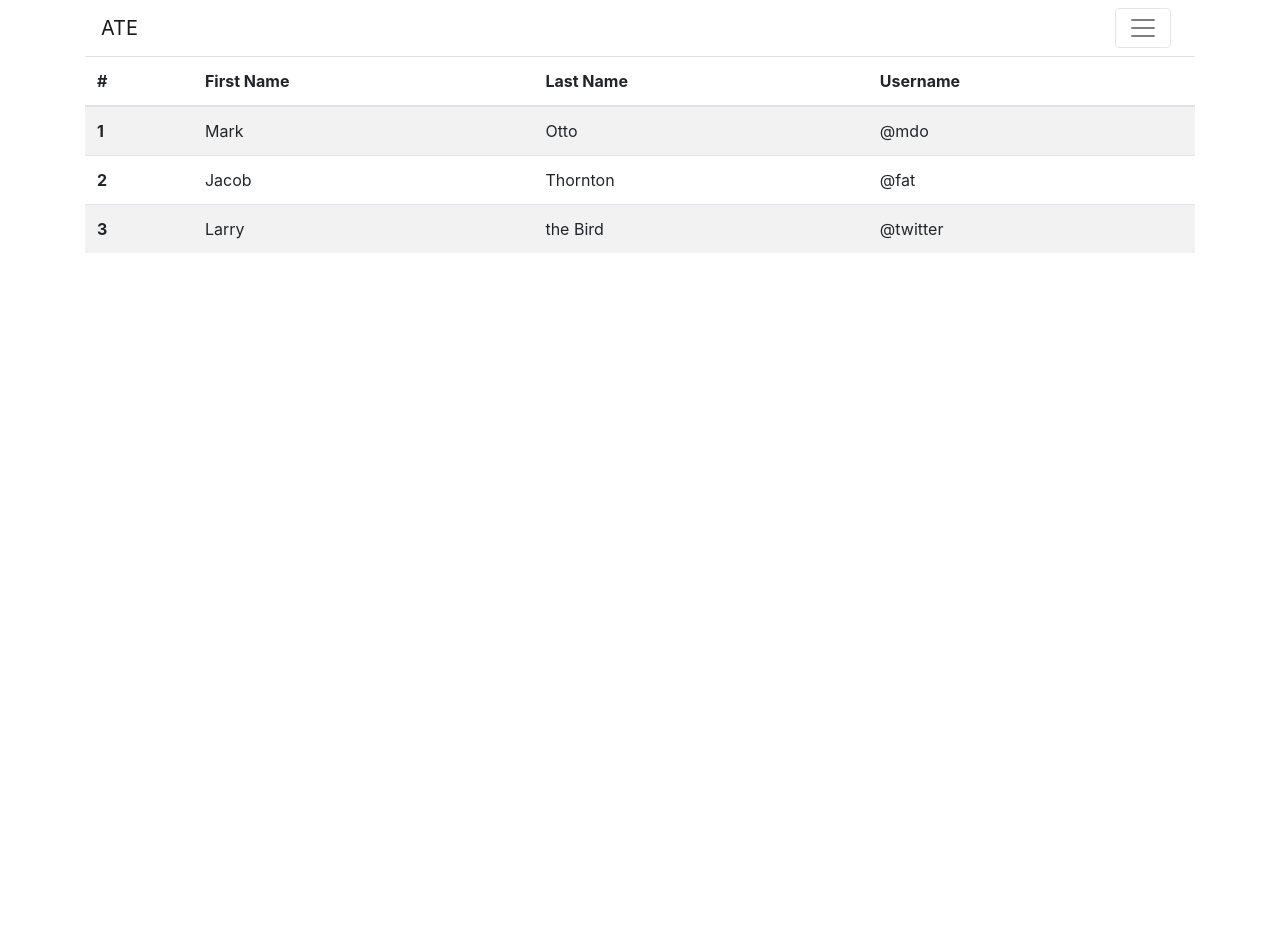
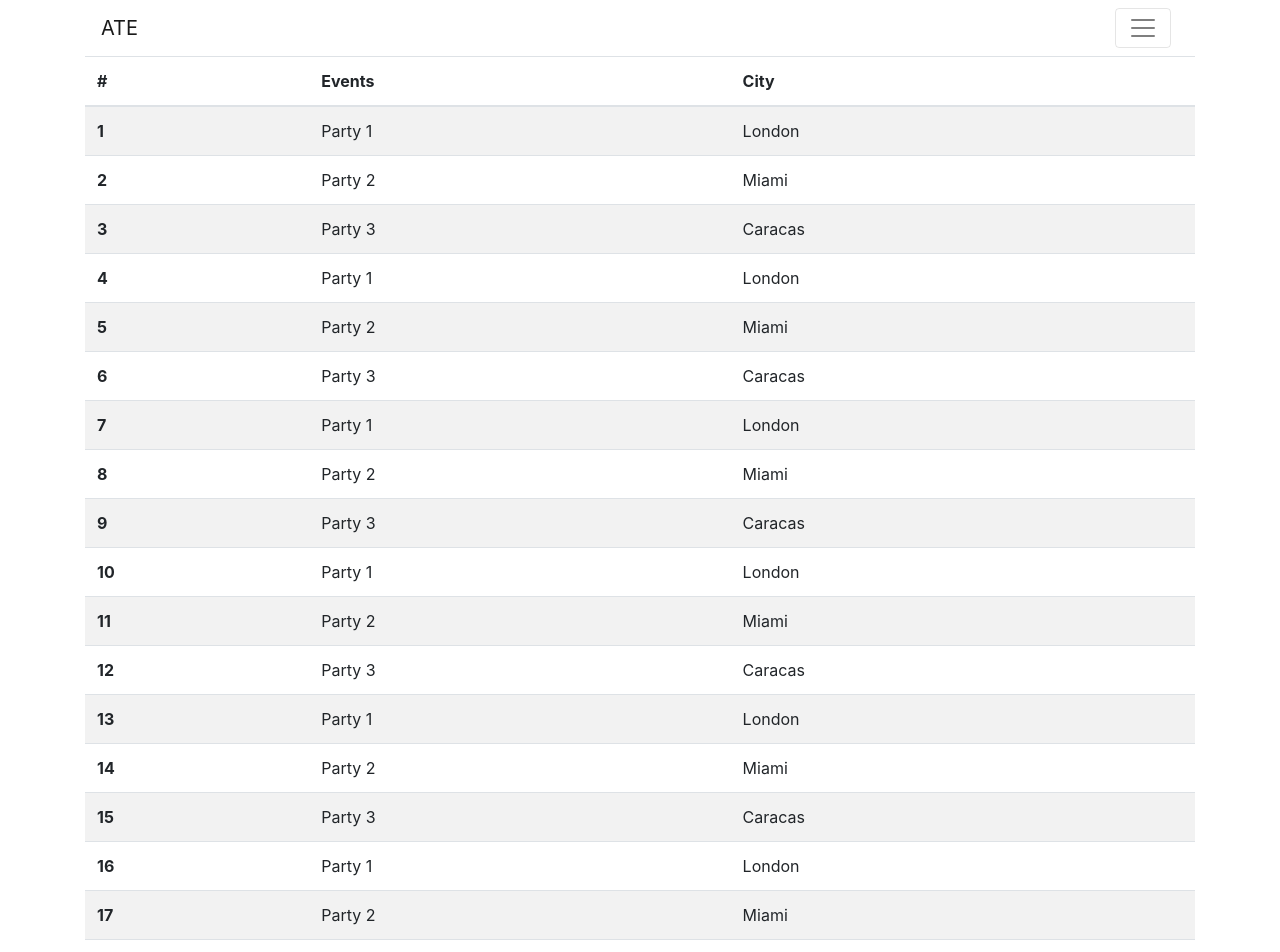
Before and after one commit to xadrijo/ate-app, a React (Create React App) app: page / in a window 1280 px wide. Shown: the top 952 px of the page. Before the commit the page ends 800 px from the top, so only its background shows below. Built offline with nearby package versions, Linux system fonts and the light colour scheme.

Commit message:
Added scanner functionalities

```diff
--- a/package.json
+++ b/package.json
@@ -6,6 +6,7 @@
     "bootstrap": "^4.1.1",
     "react": "^16.4.2",
     "react-dom": "^16.4.2",
+    "react-qr-reader": "^2.1.0",
     "react-router-dom": "^4.3.1",
     "react-scripts": "1.1.5",
     "reactstrap": "^6.4.0"
--- a/src/components/App.js
+++ b/src/components/App.js
@@ -1,5 +1,4 @@
 import React, { Component } from 'react';
-import EvensTable from './EventsTable';
 import './App.css';
 import Header from './Header';
 import EventsTable from './EventsTable';
--- a/src/components/EventsTable.js
+++ b/src/components/EventsTable.js
@@ -8,29 +8,100 @@ class EventsTable extends React.Component {
         <thead>
           <tr>
             <th>#</th>
-            <th>First Name</th>
-            <th>Last Name</th>
-            <th>Username</th>
+            <th>Events</th>
+            <th>City</th>
           </tr>
         </thead>
         <tbody>
           <tr>
             <th scope="row">1</th>
-            <td>Mark</td>
-            <td>Otto</td>
-            <td>@mdo</td>
+            <td>Party 1</td>
+            <td>London</td>
           </tr>
           <tr>
             <th scope="row">2</th>
-            <td>Jacob</td>
-            <td>Thornton</td>
-            <td>@fat</td>
+            <td>Party 2</td>
+            <td>Miami</td>
           </tr>
           <tr>
             <th scope="row">3</th>
-            <td>Larry</td>
-            <td>the Bird</td>
-            <td>@twitter</td>
+            <td>Party 3</td>
+            <td>Caracas</td>
+          </tr>
+          <tr>
+            <th scope="row">4</th>
+            <td>Party 1</td>
+            <td>London</td>
+          </tr>
+          <tr>
+            <th scope="row">5</th>
+            <td>Party 2</td>
+            <td>Miami</td>
+          </tr>
+          <tr>
+            <th scope="row">6</th>
+            <td>Party 3</td>
+            <td>Caracas</td>
+          </tr>
+          <tr>
+            <th scope="row">7</th>
+            <td>Party 1</td>
+            <td>London</td>
+          </tr>
+          <tr>
+            <th scope="row">8</th>
+            <td>Party 2</td>
+            <td>Miami</td>
+          </tr>
+          <tr>
+            <th scope="row">9</th>
+            <td>Party 3</td>
+            <td>Caracas</td>
+          </tr>
+          <tr>
+            <th scope="row">10</th>
+            <td>Party 1</td>
+            <td>London</td>
+          </tr>
+          <tr>
+            <th scope="row">11</th>
+            <td>Party 2</td>
+            <td>Miami</td>
+          </tr>
+          <tr>
+            <th scope="row">12</th>
+            <td>Party 3</td>
+            <td>Caracas</td>
+          </tr>
+          <tr>
+            <th scope="row">13</th>
+            <td>Party 1</td>
+            <td>London</td>
+          </tr>
+          <tr>
+            <th scope="row">14</th>
+            <td>Party 2</td>
+            <td>Miami</td>
+          </tr>
+          <tr>
+            <th scope="row">15</th>
+            <td>Party 3</td>
+            <td>Caracas</td>
+          </tr>
+          <tr>
+            <th scope="row">16</th>
+            <td>Party 1</td>
+            <td>London</td>
+          </tr>
+          <tr>
+            <th scope="row">17</th>
+            <td>Party 2</td>
+            <td>Miami</td>
+          </tr>
+          <tr>
+            <th scope="row">18</th>
+            <td>Party 3</td>
+            <td>Caracas</td>
           </tr>
         </tbody>
       </Table>
--- a/src/components/Scan.js
+++ b/src/components/Scan.js
@@ -1,9 +1,45 @@
-import React from 'react';
+import React, { Component } from 'react';
+import Header from './Header';
+import QrReader from 'react-qr-reader';
 
-class Scan extends React.Component {
-  render() {
-    return <p>Scan</p>
+class ScanReader extends Component {
+  state = {
+    delay: 2000,
+    result: 'No result'
+  }
+
+  scanHandler = (data) => {
+    if (data) {
+      this.setState({
+        result: data,
+      });
+    }
+  }
+
+  errorHandler = (err) => {
+    console.error(err);
+  }
+
+  render () {
+    return(
+      <div className="container">
+        <Header />
+        <div style = {{ marginTop: '20px' }}>
+          <QrReader
+            delay = {this.state.delay}
+            onError = {this.errorHandler}
+            onScan = {this.scanHandler}
+            style = {{ width: '100%' }}
+          />
+          <div style = {{ marginTop: '20px' }}>
+            <div>
+              { this.state.result }
+            </div>
+          </div>
+        </div>
+      </div>
+    );
   }
 }
 
-export default Scan;
+export default ScanReader;
```
Also changed, not shown: 1 other file (tests, documents, lock files or other folders).
